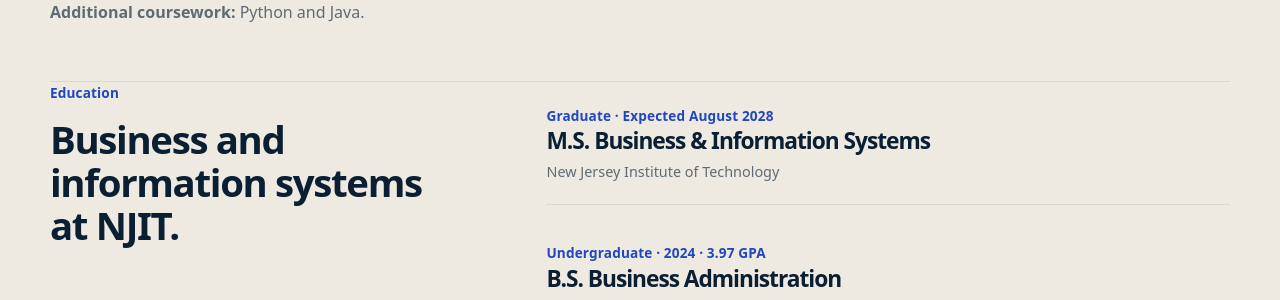
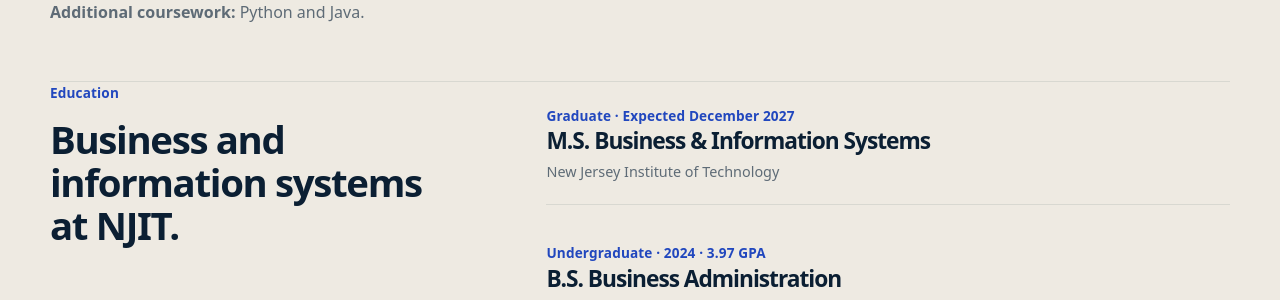
Before and after one commit to jon314159/JonathanCapalbo.me, a Jekyll site: the page index.html, which Jekyll copies as it is, in a window 1280 px wide and 900 px high, scrolled down 4468 px. Shown: the part 154-454 px from the top of the window. Built offline with Jekyll 4.4.1, drawn with Linux system fonts in a browser that asks for light colours.

Commit message:
Update expected graduate completion to December 2027

```diff
--- a/index.html
+++ b/index.html
@@ -276,7 +276,7 @@
 
         <div class="education-stack">
           <article>
-            <span class="degree-level">Graduate · Expected August 2028</span>
+            <span class="degree-level">Graduate · Expected December 2027</span>
             <h3>M.S. Business &amp; Information Systems</h3>
             <p>New Jersey Institute of Technology</p>
           </article>
--- a/tools/build_resume.py
+++ b/tools/build_resume.py
@@ -80,7 +80,7 @@ def build(variant):
             story.append(Paragraph(item, BODY))
     story.extend(section("EDUCATION"))
     story.append(Paragraph("<b>New Jersey Institute of Technology</b> | Newark, NJ", BODY))
-    story.append(Paragraph("M.S. Business &amp; Information Systems | Expected August 2028", BODY))
+    story.append(Paragraph("M.S. Business &amp; Information Systems | Expected December 2027", BODY))
     story.append(Paragraph("B.S. Business Administration | 2024 | GPA: 3.97 | Dean's List, all semesters", BODY))
     if selected.get("coursework"):
         story.append(Paragraph("<b>Relevant coursework:</b> " + selected["coursework"], BODY))
```
Also changed, not shown: 2 other files.
